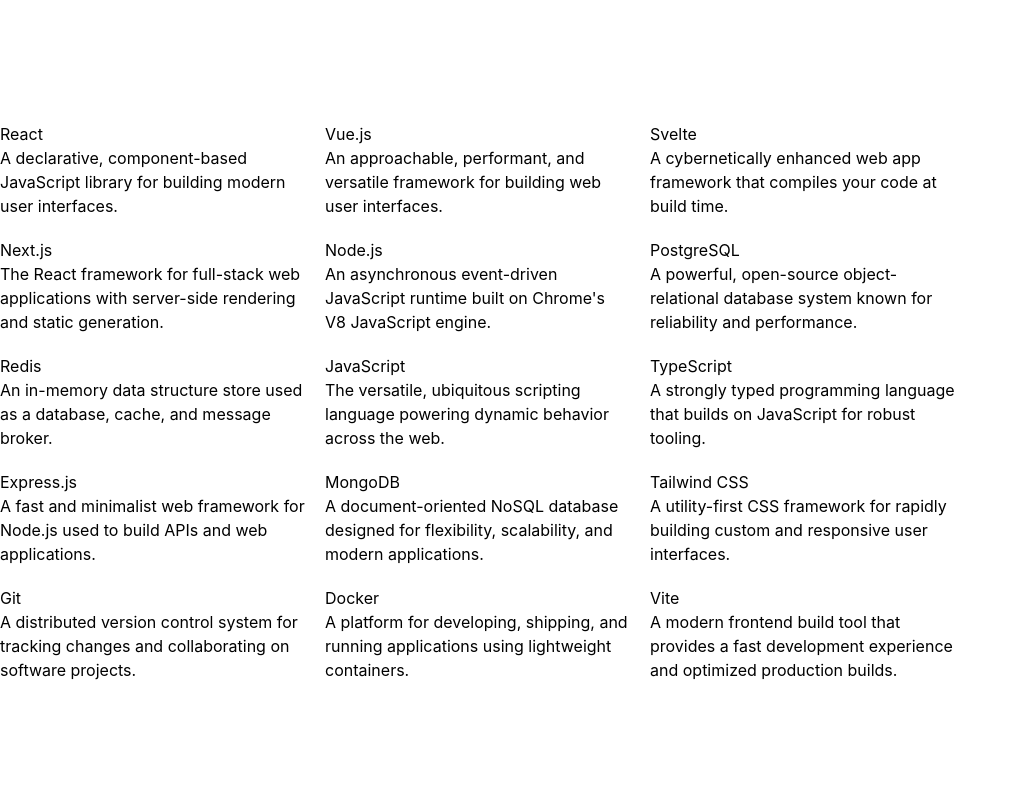
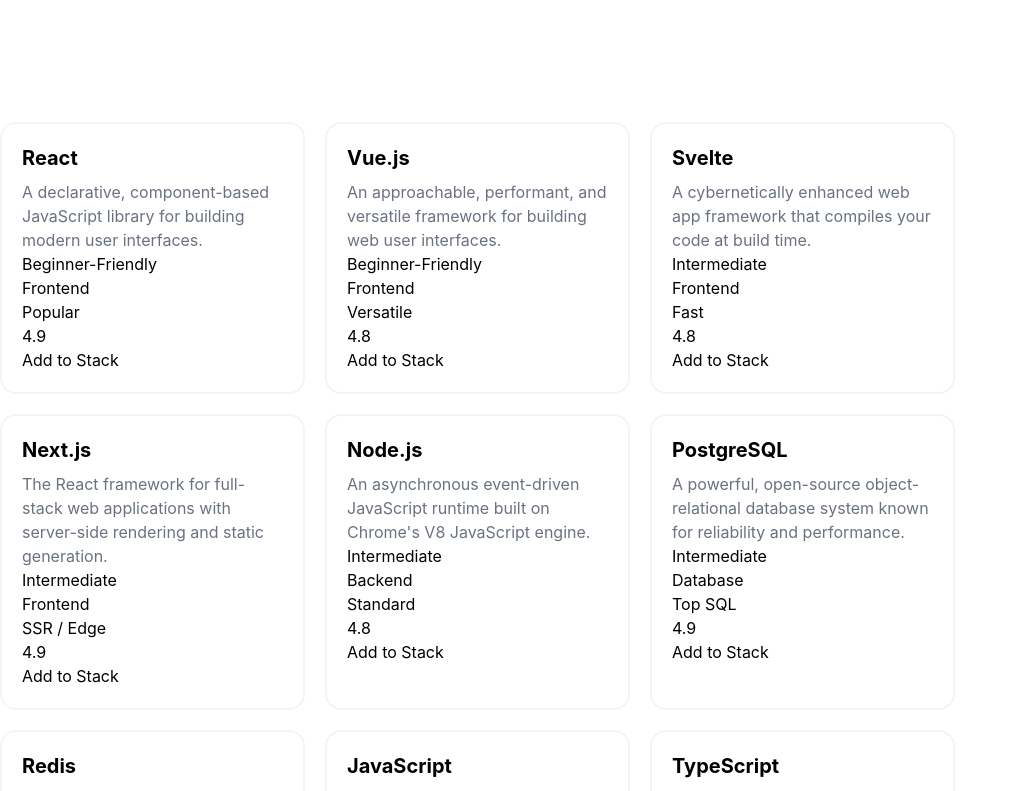
Before and after one commit to simasanjida8-png/B14-A05-Devstack, a React (Vite) app: page / in a window 1280 px wide. Shown: the part 780-1571 px from the top of the page, without its empty margins (0-1017 px from the left). Before the commit the page ends 1502 px from the top, so only its background shows below. Built offline with nearby package versions, Linux system fonts and the light colour scheme.

Commit message:
added button and card information

```diff
--- a/src/technology/Technologyys.tsx
+++ b/src/technology/Technologyys.tsx
@@ -1,3 +1,4 @@
+import { useState } from "react"
 import type { TechnologyType } from "../type/Type"
 
 
@@ -6,13 +7,34 @@
 }
 
 export default function Technologys({ technology}: TechnologysProps) {
+  const [added, setAdded] = useState<boolean>(false)
+  const handleAddStack = () => {
+
+    setAdded(!added)
+  }
 
     return (
-      <div>
-        <h2>
+// top part
+
+      <div className={`rounded-2xl border-2 bg-white p-5 ${added ? "border-pink-800" : "border-gray-100"}`}>
+        <div>
+          <h2 className="text-xl font-bold">
           {technology.name}
         </h2>
-        <p>{technology.description}</p>
+
+        <p className="mt-2 text-gray-500">{technology.description}</p>
+        </div>
+        <h2>{technology.level}</h2>
+        <h2>{technology.category}</h2>
+        <h2>{technology.badge}</h2>
+        <h2>{technology.rating}</h2>
+
+        <button className="rounded" onClick={handleAddStack}>
+
+        {added? 'Added' : 'Add to Stack'}
+
+        </button>
+
       </div>
     )
 }
```
